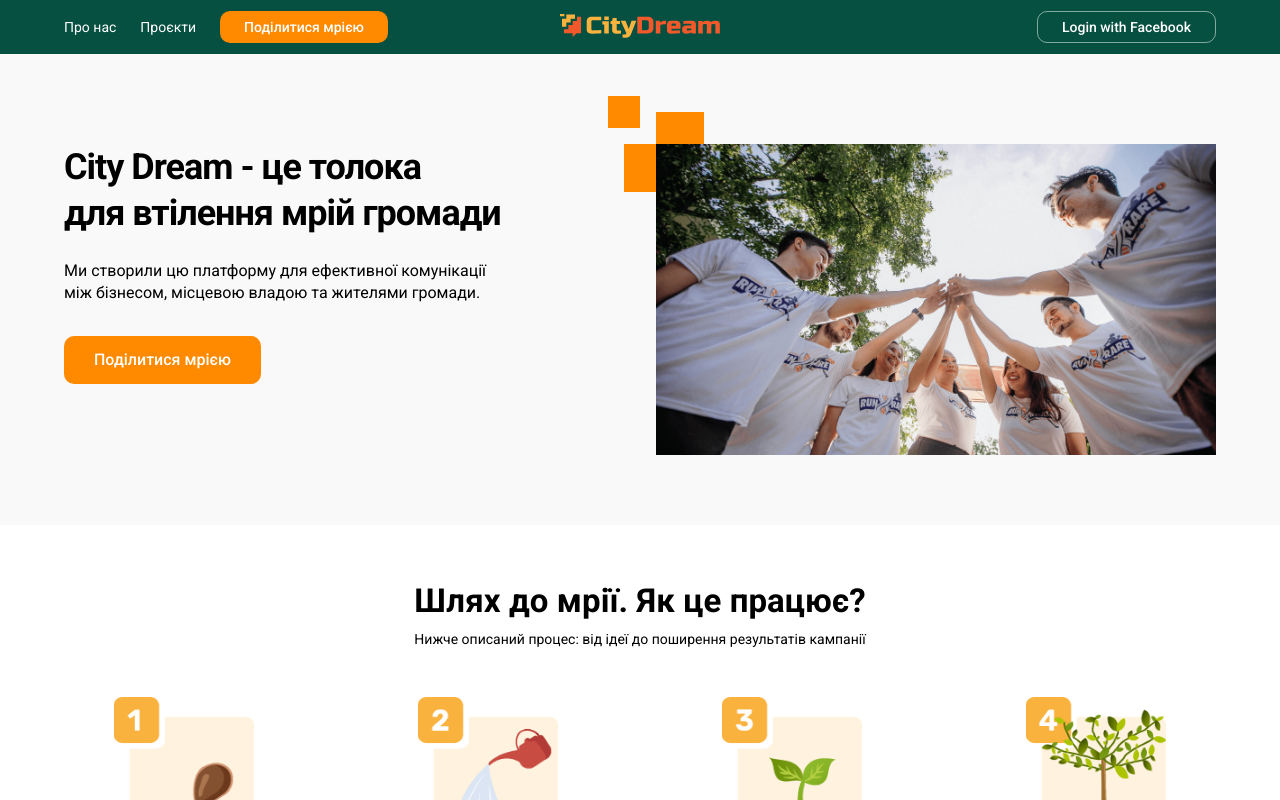
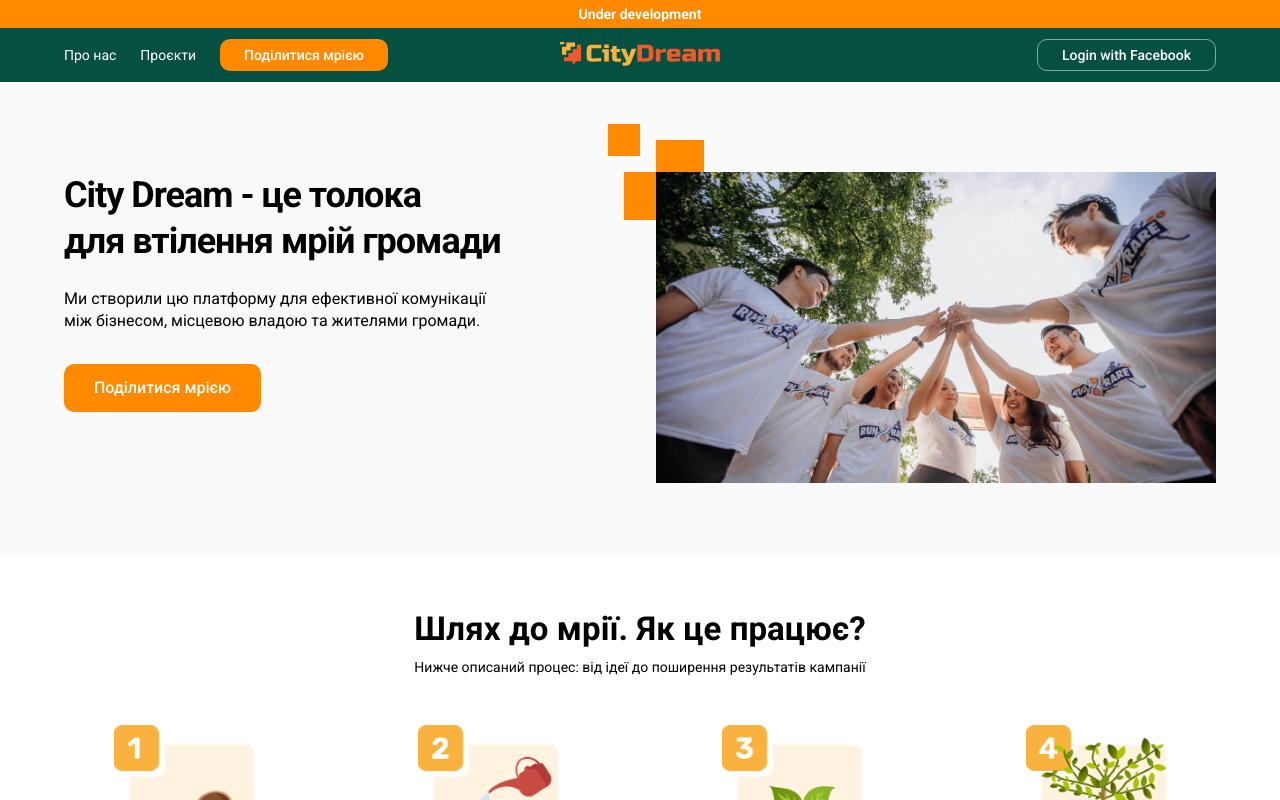
Before and after one commit to City-Dream-dev/cityDream, a Next.js app in the folder frontend/: page / in a window 1280 px wide. Shown: the top 800 px of the page. Built offline with nearby package versions, Linux system fonts and the light colour scheme; no server answers.

Commit message:
Feat: add under development banner

```diff
--- a/frontend/src/components/header/Header.tsx
+++ b/frontend/src/components/header/Header.tsx
@@ -7,7 +7,8 @@ import {
   Drawer,
   IconButton,
   Toolbar,
-  useMediaQuery
+  useMediaQuery,
+  Typography,
 } from '@mui/material';
 import { Menu } from '@mui/icons-material';
 
@@ -23,8 +24,12 @@ export const Header = () => {
   };
 
   return (
-    <Box height={54}>
+    // TODO: remove second int after first release
+    <Box height={54 + 28}>
       <AppBar elevation={0}>
+        <Box bgcolor={'primary.main'} textAlign={'center'} p={0.5}>
+          <Typography color={'text.light'} fontWeight={'bold'}>Under development</Typography>
+        </Box>
         <Container>
           <Toolbar disableGutters sx={{ position: 'relative' }}>
             {lessMd ? (
```
